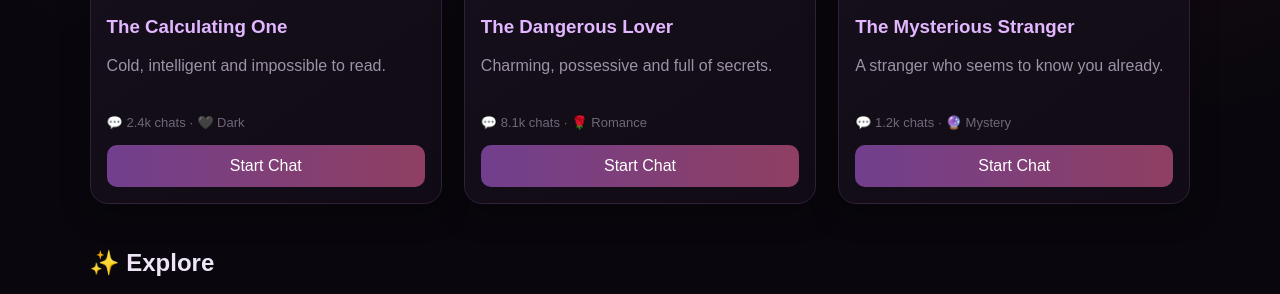
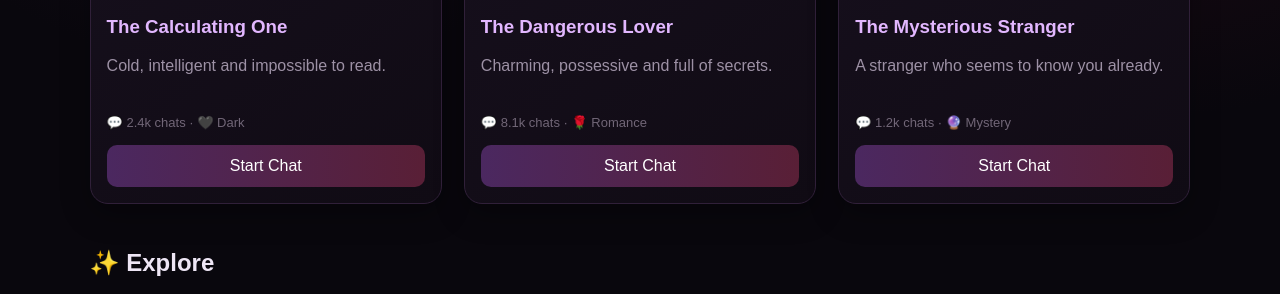
Before and after one commit to micancxx/mori-airp, a plain HTML site: page index.html in a window 1280 px wide. Shown: the part 498-792 px from the top of the page. Drawn offline with Linux system fonts and the light colour scheme.

Commit message:
Update index.html

```diff
--- a/index.html
+++ b/index.html
@@ -140,7 +140,7 @@ header {
   border-radius: 10px;
   text-decoration: none;
   color: white;
-  background: linear-gradient(90deg, #713f8e, #8f3f61);
+  background: linear-gradient(90deg, #4b2860, #591f36);
 }
 
 .button:hover {
```
